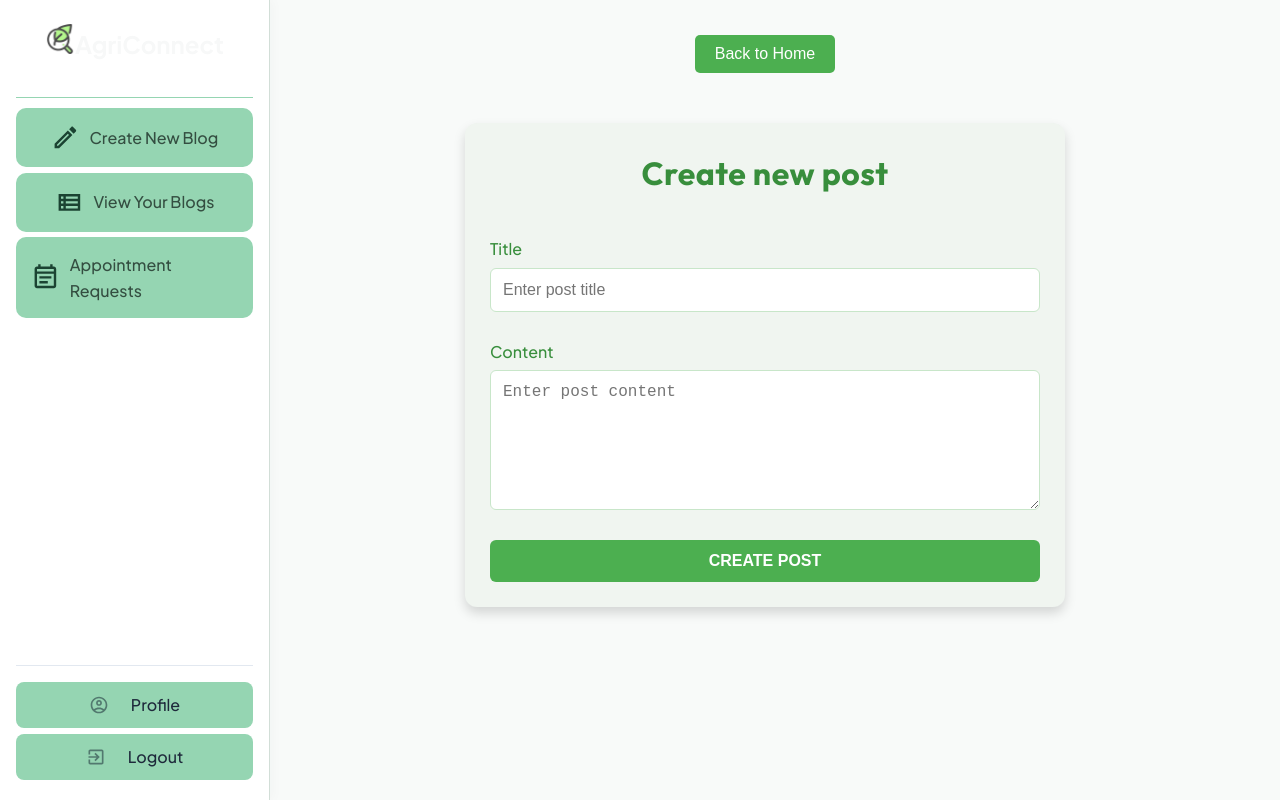
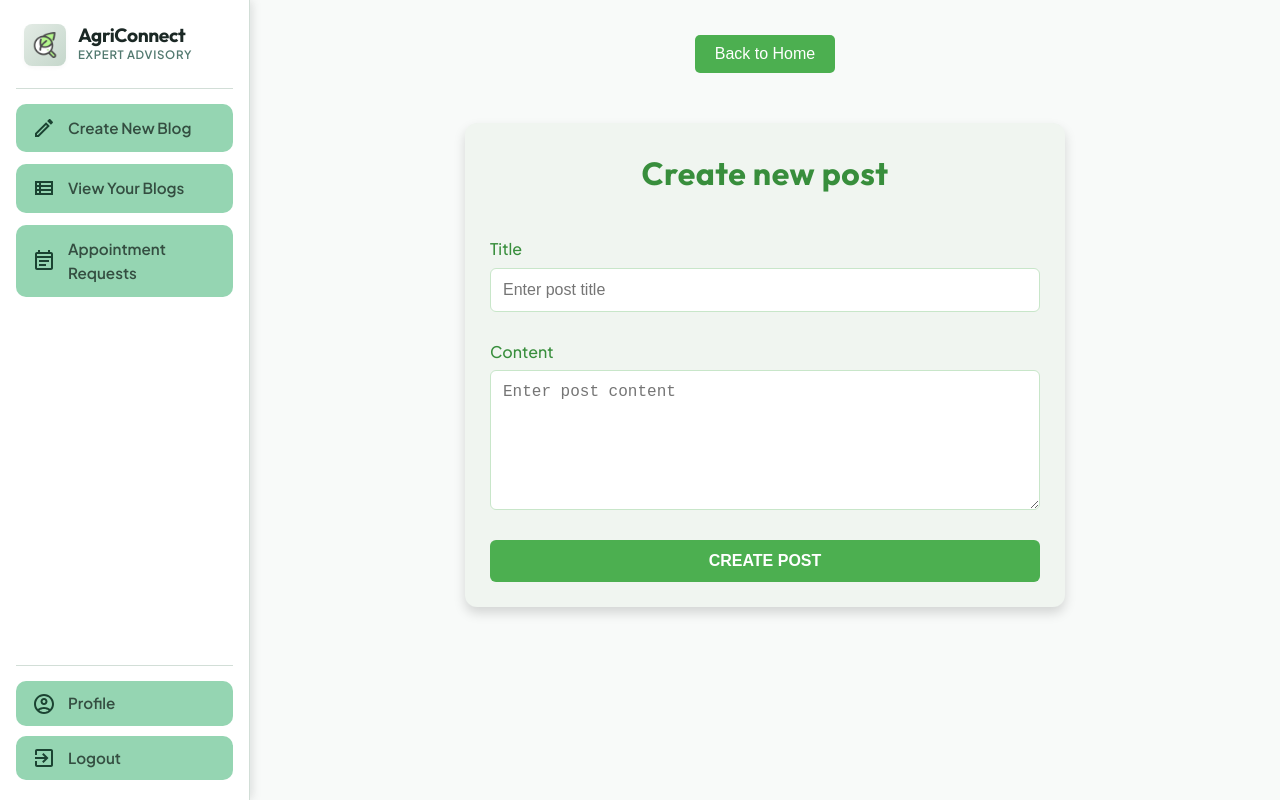
Before and after one commit to pradeep-nv/Agri-Connect, a React (Vite) app in the folder frontend/: page /createPost in a window 1280 px wide. Built offline with nearby package versions, Linux system fonts and the light colour scheme; no server answers.

Commit message:
fix(expert): improve logo visibility in sidebar and clean up welcome banner

```diff
--- a/frontend/src/components/expertSidebar/ExpertSidebar.jsx
+++ b/frontend/src/components/expertSidebar/ExpertSidebar.jsx
@@ -2,7 +2,6 @@ import React from "react";
 import BlogIcon from "@mui/icons-material/EditOutlined";
 import ViewBlogsIcon from "@mui/icons-material/ViewListOutlined";
 import RequestIcon from "@mui/icons-material/EventNoteOutlined";
-import HistoryIcon from "@mui/icons-material/HistoryOutlined";
 import ProfileIcon from "@mui/icons-material/AccountCircleOutlined";
 import LogoutIcon from "@mui/icons-material/ExitToAppOutlined";
 import "./ExpertSidebar.scss";
@@ -29,11 +28,16 @@ const ExpertSidebar = ({ setUserRole }) => {
   };
 
   return (
-    <div className="sidebar">
+    <div className="expert-sidebar">
       <div className="top">
-        <Link to="/" style={{ textDecoration: "none" }}>
-          <img src={logo} width={30} height={30} alt="" />
-          <span className="logo">AgriConnect</span>
+        <Link to="/" className="brandLink">
+          <div className="logoWrapper">
+            <img src={logo} className="logoImg" alt="AgriConnect Logo" />
+          </div>
+          <div className="brandText">
+            <span className="logoTitle">AgriConnect</span>
+            <span className="logoTagline">Expert Advisory</span>
+          </div>
         </Link>
       </div>
       <hr />
--- a/frontend/src/components/expertSidebar/ExpertSidebar.scss
+++ b/frontend/src/components/expertSidebar/ExpertSidebar.scss
@@ -6,31 +6,84 @@
   --text-dark: #344e41;
 }
 
-  .sidebar {
-    width: 25vw;
+.expert-sidebar {
+  width: 250px;
+  min-width: 250px;
   height: 100vh;
-    background-color: var(--primary-green);
-    color: var(--text-dark);
+  position: sticky;
+  top: 0;
+  background-color: var(--bg-surface, #ffffff);
+  border-right: 1px solid var(--border-organic, #d2ded7);
   display: flex;
   flex-direction: column;
-    align-items: center;
-    padding: 20px;
+  padding: 1.25rem 1rem;
+  z-index: 100;
+  box-shadow: 2px 0 12px rgba(47, 72, 66, 0.03);
 
   .top {
     width: 100%;
-      text-align: center;
-      .logo {
-        font-size: 1.5rem;
-        font-weight: bold;
-        color: var(--background-gray);
+    margin-bottom: 0.5rem;
+    padding: 0.25rem 0.5rem;
+
+    .brandLink {
+      display: flex !important;
+      align-items: center;
+      gap: 0.75rem;
+      text-decoration: none !important;
+
+      .logoWrapper {
+        width: 42px;
+        height: 42px;
+        min-width: 42px;
+        background: linear-gradient(135deg, var(--agri-sage-100, #e3ebe5), var(--agri-sage-200, #c5d7cb));
+        border-radius: var(--radius-sm, 8px);
+        display: flex;
+        align-items: center;
+        justify-content: center;
+        box-shadow: 0 2px 4px rgba(27, 40, 37, 0.03);
+
+        .logoImg {
+          width: 26px;
+          height: 26px;
+          object-fit: contain;
+          display: block;
+        }
+      }
+
+      .brandText {
+        display: flex !important;
+        flex-direction: column !important;
+        text-align: left;
+
+        .logoTitle {
+          font-family: var(--font-family-heading, 'Outfit', sans-serif);
+          font-size: 1.2rem !important;
+          font-weight: 800 !important;
+          color: var(--agri-sage-900, #1b2825) !important;
+          letter-spacing: -0.02em;
+          line-height: 1.1;
+          display: block !important;
+          visibility: visible !important;
+        }
+
+        .logoTagline {
+          font-size: 0.72rem !important;
+          font-weight: 600 !important;
+          color: var(--agri-sage-500, #52796f) !important;
+          text-transform: uppercase;
+          letter-spacing: 0.06em;
+          display: block !important;
+          visibility: visible !important;
+        }
+      }
     }
   }
 
   hr {
     width: 100%;
     border: none;
-      border-top: 1px solid var(--light-green);
-      margin: 10px 0;
+    border-top: 1px solid var(--border-organic, #d2ded7);
+    margin: 10px 0 15px 0;
   }
 
   .bottom {
@@ -38,41 +91,46 @@
     flex: 1;
     display: flex;
     flex-direction: column;
-      align-items: center;
+    align-items: stretch;
   }
 
   .card-container {
     display: flex;
     flex-direction: column;
-      gap: 15px;
+    gap: 12px;
     width: 100%;
   }
 
   .card {
     display: flex;
     align-items: center;
-      justify-content: center;
+    justify-content: flex-start;
     background-color: var(--light-green);
     color: var(--text-dark);
-      padding: 15px;
+    padding: 12px 16px;
     border-radius: 10px;
     cursor: pointer;
-      transition: background-color 0.3s;
+    transition: all 0.25s ease;
 
     &:hover {
-        background-color: var(--primary-green);
-        color: white;
+      background-color: var(--dark-green);
+      color: #ffffff;
+
+      .icon {
+        color: #ffffff;
+      }
     }
 
     .icon {
-        font-size: 1.8rem;
-        margin-right: 10px;
+      font-size: 1.5rem;
+      margin-right: 12px;
       color: var(--dark-green);
+      transition: color 0.25s ease;
     }
 
     span {
-        font-size: 1rem;
-        font-weight: 500;
+      font-size: 0.95rem;
+      font-weight: 600;
     }
   }
 
@@ -82,33 +140,40 @@
     flex-direction: column;
     gap: 10px;
     width: 100%;
+    padding-top: 15px;
+    border-top: 1px solid var(--border-organic, #d2ded7);
   }
 
   .action {
     display: flex;
     align-items: center;
-      justify-content: center;
-      padding: 10px;
+    justify-content: flex-start;
+    padding: 10px 16px;
     background-color: var(--light-green);
     color: var(--text-dark);
     border-radius: 10px;
     cursor: pointer;
-      transition: background-color 0.3s;
+    transition: all 0.25s ease;
 
     &:hover {
-        background-color: var(--primary-green);
-        color: white;
+      background-color: var(--dark-green);
+      color: #ffffff;
+
+      .icon {
+        color: #ffffff;
+      }
     }
 
     .icon {
       font-size: 1.5rem;
-        margin-right: 10px;
+      margin-right: 12px;
       color: var(--dark-green);
+      transition: color 0.25s ease;
     }
 
     span {
-        font-size: 1rem;
-        font-weight: 500;
+      font-size: 0.95rem;
+      font-weight: 600;
     }
   }
 }
--- a/frontend/src/pages/Expert/ExpertHome.jsx
+++ b/frontend/src/pages/Expert/ExpertHome.jsx
@@ -55,9 +55,10 @@ const ExpertHome = ({ setUserRole }) => {
           <BlogRecommendation/>
         </div>
 
-        {/* Welcome message with animation */}
-        <div className="welcomeMessage">
-          <h1>Welcome!</h1>
+        {/* Welcome Header */}
+        <div className="expertWelcomeHeader">
+          <h1>Welcome, Agri Expert 👨‍🌾</h1>
+          <p>Here is your daily overview of farmer appointments, advisories, and system notifications.</p>
         </div>
 
         <div className="notifications-appointments2">
--- a/frontend/src/pages/Expert/ExpertHome.scss
+++ b/frontend/src/pages/Expert/ExpertHome.scss
@@ -18,25 +18,31 @@
     overflow-y: auto;
     padding: 20px;
 
-      .welcomeMessage {
-        text-align: center;
-        margin: 20px 0;
-        font-size: 2rem;
-        color: var(--primary-green);
-        overflow: hidden; // Ensures text does not overflow
-        white-space: nowrap; // Ensures text stays in one line for typing effect
-        animation: typing 3.5s steps(40, end) infinite, blink-caret 0.75s step-end infinite;
+    .expertWelcomeHeader {
+      margin: 15px 0;
+      padding: 20px 24px;
+      background-color: white;
+      border-radius: 8px;
+      box-shadow: 0 4px 8px rgba(0, 0, 0, 0.08);
 
       h1 {
+        font-size: 1.5rem;
         font-weight: bold;
-          display: inline-block;
+        color: var(--primary-green);
+        margin-bottom: 4px;
+      }
+
+      p {
+        font-size: 0.95rem;
+        color: #757575;
+        margin: 0;
       }
     }
 
     .notifications-appointments2 {
       display: flex;
       gap: 20px;
-        margin: 20px;
+      margin: 20px 0;
 
       .notifications2, .appointments2 {
         flex: 1;
@@ -70,24 +76,3 @@
     }
   }
 }
-
-  // Typewriter animation
-  @keyframes typing {
-    from {
-      width: 0;
-    }
-    to {
-      width: 100%;
-    }
-  }
-
-  // Blinking caret animation
-  @keyframes blink-caret {
-    from,
-    to {
-      border-right-color: transparent;
-    }
-    50% {
-      border-right-color: var(--primary-green);
-    }
-  }
```
Lines whose indentation alone changed are shown as unchanged.
